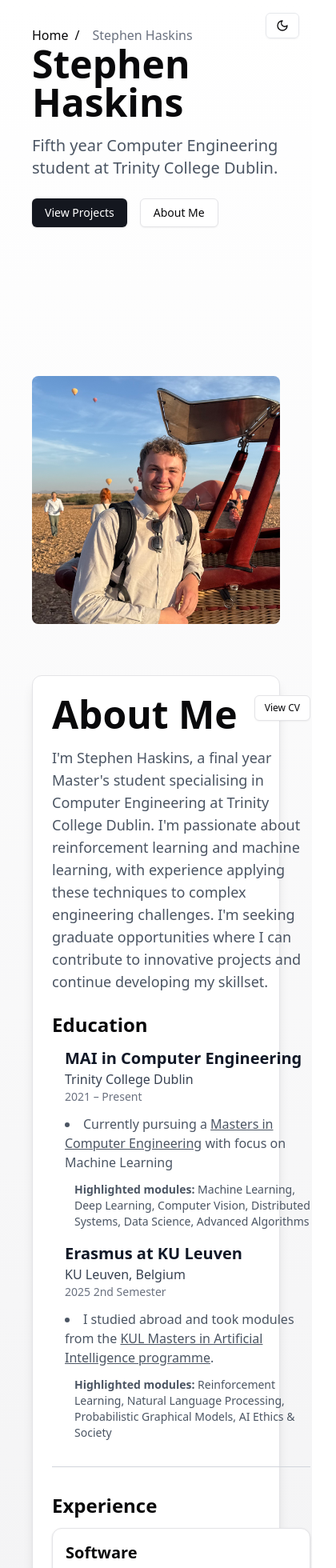
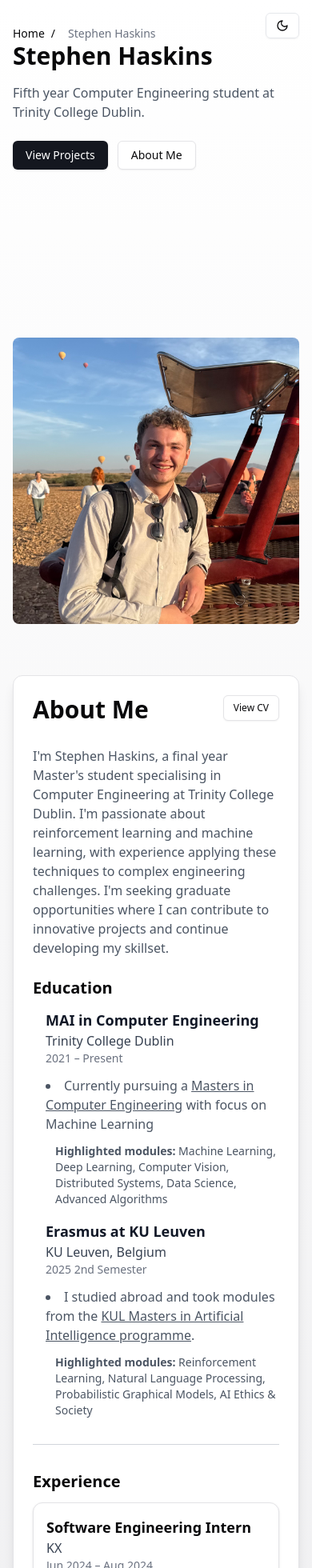
Before and after one commit to Haskins2/personalCV, a Next.js app: page / in a window 390 px wide. Shown: the top 1960 px of the page at 80% size, 420 px wide, since content can reach past the window. Built offline with nearby package versions, Linux system fonts and the light colour scheme.

Commit message:
added mobile support

```diff
--- a/src/app/globals.css
+++ b/src/app/globals.css
@@ -56,4 +56,9 @@
   body {
     @apply bg-background text-foreground;
   }
+  img, video {
+    max-width: 100%;
+    height: auto;
+    display: block;
+  }
 }
--- a/src/app/page.tsx
+++ b/src/app/page.tsx
@@ -109,19 +109,19 @@ export default function Home() {
     <PageTransition>
       <div className="min-h-screen scroll-smooth bg-gradient-to-b from-white to-zinc-200 dark:from-zinc-900 dark:to-zinc-800">
         <ThemeToggle />
-        <div className="container mx-auto px-10 py-8 flex flex-col min-h-screen">
+        <div className="container mx-auto px-4 sm:px-6 md:px-10 py-8 flex flex-col min-h-screen">
         {/* Breadcrumb */}
         <div className="mt-auto">
           <Breadcrumb items={breadcrumbItems} />
         </div>
-        <div className="flex-grow flex flex-col md:flex-row items-center justify-between mb-8">
+        <div className="flex-grow flex flex-col md:flex-row items-center justify-between gap-6 mb-8">
           {/* Buttons */}
           <div className="md:w-1/2 mb-8 md:mb-0">
-            <h1 className="text-5xl font-bold mb-4">Stephen Haskins</h1>
-            <p className="text-xl text-gray-600 mb-6 dark:text-gray-300">
+            <h1 className="text-3xl sm:text-4xl md:text-5xl font-bold mb-4">Stephen Haskins</h1>
+            <p className="text-base sm:text-lg md:text-xl text-gray-600 mb-6 dark:text-gray-300">
               Fifth year Computer Engineering student at Trinity College Dublin.
             </p>
-            <div className="space-x-4">
+            <div className="flex flex-wrap gap-3">
               <Link href="/projects">
                 <Button className="bg-[#14171f] text-white dark:bg-gray-200 dark:text-gray-800">View Projects</Button>
               </Link>
@@ -132,7 +132,7 @@ export default function Home() {
           </div>
 
           {/* Image */}
-          <div className="md:w-1/2 bg-gray-200 dark:bg-gray-300 rounded-lg aspect-square flex items-center justify-center overflow-hidden">
+          <div className="md:w-1/2 w-full bg-gray-200 dark:bg-gray-300 rounded-lg aspect-square flex items-center justify-center overflow-hidden">
             <Image
               src="/headshot.jpeg"
               alt="Headshot"
@@ -145,28 +145,28 @@ export default function Home() {
       </div>
 
       {/* About Section */}
-      <div id="about" className="container mx-auto px-10 pb-16">
+      <div id="about" className="container mx-auto px-4 sm:px-6 md:px-10 pb-16">
         <Card className="p-6 shadow-lg">
           <div className="flex flex-col md:flex-row items-start justify-between">
             {/* Left side content */}
-            <div className="md:auto mb-8 md:mb-0 pr-8">
+            <div className="md:auto mb-8 md:mb-0 md:pr-8">
               <div className="flex justify-between items-start mb-4">
-                <h1 className="text-5xl font-bold dark:text-white">About Me</h1>
+                <h1 className="text-3xl sm:text-4xl md:text-5xl font-bold dark:text-white">About Me</h1>
                 <div className="flex gap-3">
                   <Link href="/CV.pdf" target="_blank" rel="noopener noreferrer">
                     <Button size="sm" variant="outline" className="mb-4 dark:bg-gray-300 dark:text-black">View CV</Button>
                   </Link>
                 </div>
               </div>
-              <p className="text-lg text-gray-600 dark:text-gray-300 mb-6">
+              <p className="text-base sm:text-lg text-gray-600 dark:text-gray-300 mb-6">
                 I&apos;m Stephen Haskins, a final year Master&apos;s student specialising in Computer Engineering at Trinity College Dublin. I&apos;m passionate about reinforcement learning and machine learning, with experience applying these techniques to complex engineering challenges. I&apos;m seeking graduate opportunities where I can contribute to innovative projects and continue developing my skillset.
               </p>
 
-              <h2 className="text-2xl font-semibold mb-3 dark:text-white">Education</h2>
+              <h2 className="text-xl sm:text-2xl font-semibold mb-3 dark:text-white">Education</h2>
               <div className="mb-6 pl-4">
                 {education.map((edu) => (
                   <div key={`${edu.degree}-${edu.institution}`} className="mb-4">
-                    <h3 className="text-xl font-semibold text-gray-900 dark:text-white">{edu.degree}</h3>
+                    <h3 className="text-lg sm:text-xl font-semibold text-gray-900 dark:text-white">{edu.degree}</h3>
                     <p className="text-gray-700 dark:text-gray-300 font-medium">{edu.institution}</p>
                     <p className="text-gray-500 dark:text-gray-400 text-sm mb-3">{edu.period}</p>
                     {Array.isArray(edu.description) ? (
@@ -191,13 +191,13 @@ export default function Home() {
 
               <hr className="my-8 border-gray-300 dark:border-gray-600" />
 
-              <h2 className="text-2xl font-semibold mb-3 dark:text-white">Experience</h2>
+              <h2 className="text-xl sm:text-2xl font-semibold mb-3 dark:text-white">Experience</h2>
               <div className="space-y-4 mb-6">
                 {experiences.map((exp) => (
                   <Card key={`${exp.role}-${exp.company}`} className="p-4 dark:bg-zinc-800 dark:border-zinc-700">
                     <div className="flex items-start justify-between gap-4">
                       <div className="flex-1">
-                        <h3 className="text-xl font-semibold dark:text-white">{exp.role}</h3>
+                        <h3 className="text-lg sm:text-xl font-semibold dark:text-white">{exp.role}</h3>
                         <p className="text-gray-700 dark:text-gray-300">{exp.company}</p>
                         <p className="text-gray-500 dark:text-gray-400 text-sm mb-2">{exp.period}</p>
                         {Array.isArray(exp.description) ? (
@@ -218,7 +218,7 @@ export default function Home() {
                       </div>
                       {exp.image ? (
                         <div
-                          className="shrink-0 overflow-hidden rounded-md mr-3 flex items-center justify-center"
+                          className="hidden md:flex shrink-0 overflow-hidden rounded-md mr-3 items-center justify-center"
                           style={{
                             height: (exp as any).imageHeight ?? 96,
                             width: (exp as any).imageWidth ?? 96,
@@ -242,7 +242,7 @@ export default function Home() {
 
               <hr className="my-8 border-gray-300 dark:border-gray-600" />
 
-              <h2 className="text-2xl font-semibold mb-3 dark:text-white">Achievements</h2>
+              <h2 className="text-xl sm:text-2xl font-semibold mb-3 dark:text-white">Achievements</h2>
               <ul className="list-disc list-inside text-gray-700 mb-2 dark:text-white">
                 <li>
                   I took part in the '
@@ -263,8 +263,8 @@ export default function Home() {
 
               <hr className="my-8 border-gray-300 dark:border-gray-600" />
 
-              <h2 className="text-2xl font-semibold mb-3 dark:text-white">Hobbies</h2>
-              <p className="text-gray-600 dark:text-gray-300 mb-4">I'm also passionate about photography, starting when I bought a €30 film camera from a car boot sale in Dresden. This complements my love for travelling, see some photos below.
+              <h2 className="text-xl sm:text-2xl font-semibold mb-3 dark:text-white">Hobbies</h2>
+              <p className="text-base sm:text-lg text-gray-600 dark:text-gray-300 mb-4">I'm also passionate about photography, starting when I bought a €30 film camera from a car boot sale in Dresden. This complements my love for travelling, see some photos below.
               </p>
               <Link href="/photography">
                 <Button size="default" className="bg-[#14171f] text-white dark:bg-gray-200 dark:text-black">View Photography</Button>
--- a/src/app/projects/biometrics-identification-system/page.tsx
+++ b/src/app/projects/biometrics-identification-system/page.tsx
@@ -29,7 +29,7 @@ const Page = () => {
     <PageTransition>
       <div className="bg-zinc-50 dark:bg-zinc-900 min-h-screen">
         <ThemeToggle />
-        <div className="container mx-auto px-6 py-8">
+        <div className="container mx-auto px-4 sm:px-6 md:px-8 py-8">
           <div className="mb-8">
             <Breadcrumb items={breadcrumbItems} />
           </div>
@@ -47,7 +47,7 @@ const Page = () => {
 
               <div className="space-y-6">
                 <div>
-                  <h1 className="text-4xl font-bold mb-3 dark:text-white">
+                  <h1 className="text-3xl sm:text-4xl font-bold mb-3 dark:text-white">
                     {project.title}
                   </h1>
                   <div className="flex items-center gap-4 mb-4">
@@ -61,11 +61,11 @@ const Page = () => {
                 </div>
 
                 <div>
-                  <h3 className="text-xl font-semibold mb-3 dark:text-white">
-                    Project Overview
+                  <h3 className="text-lg sm:text-xl font-semibold mb-3 dark:text-white">
+                    Overview
                   </h3>
-                  <p className="text-gray-700 dark:text-gray-300 text-lg leading-relaxed">
-                    {project.description}
+                  <p className="text-gray-700 dark:text-gray-300 text-base sm:text-lg leading-relaxed text-left mb-6">
+                    overview.
                   </p>
                 </div>
 
--- a/src/app/projects/computer-vision-project/page.tsx
+++ b/src/app/projects/computer-vision-project/page.tsx
@@ -29,7 +29,7 @@ const Page = () => {
     <PageTransition>
       <div className="bg-zinc-50 dark:bg-zinc-900 min-h-screen">
         <ThemeToggle />
-        <div className="container mx-auto px-6 py-8">
+        <div className="container mx-auto px-4 sm:px-6 md:px-8 py-8">
           <div className="mb-8">
             <Breadcrumb items={breadcrumbItems} />
           </div>
@@ -47,7 +47,7 @@ const Page = () => {
 
               <div className="space-y-6">
                 <div>
-                  <h1 className="text-4xl font-bold mb-3 dark:text-white">
+                  <h1 className="text-3xl sm:text-4xl font-bold mb-3 dark:text-white">
                     {project.title}
                   </h1>
                   <div className="flex items-center gap-4 mb-4">
@@ -61,18 +61,18 @@ const Page = () => {
                 </div>
 
                 <div>
-                  <h3 className="text-xl font-semibold mb-3 dark:text-white">
+                  <h3 className="text-lg sm:text-xl font-semibold mb-3 dark:text-white">
                     Project Overview
                   </h3>
-                  <p className="text-gray-700 dark:text-gray-300 text-lg leading-relaxed">
+                  <p className="text-gray-700 dark:text-gray-300 text-base sm:text-lg leading-relaxed">
                     {project.description}
                   </p>
                 </div>
 
                 {project.githubUrl && (
                   <div className="flex justify-left mb-0">
-                    <Link href={project.githubUrl} target="_blank" rel="noopener noreferrer">
-                      <Button className="bg-gray-800 hover:bg-gray-700 text-white dark:bg-gray-200 dark:hover:bg-gray-300 dark:text-black flex items-center mb-0">
+                    <Link href={project.githubUrl} target="_blank" rel="noopener noreferrer" className="w-full md:w-auto">
+                      <Button className="w-full md:w-auto bg-gray-800 hover:bg-gray-700 text-white dark:bg-gray-200 dark:hover:bg-gray-300 dark:text-black flex items-center mb-0">
                         <svg className="w-5 h-5 mr-2" fill="currentColor" viewBox="0 0 24 24">
                           <path d="M12 0c-6.626 0-12 5.373-12 12 0 5.302 3.438 9.8 8.207 11.387.599.111.793-.261.793-.577v-2.234c-3.338.726-4.033-1.416-4.033-1.416-.546-1.387-1.333-1.756-1.333-1.756-1.089-.745.083-.729.083-.729 1.205.084 1.839 1.237 1.839 1.237 1.07 1.834 2.807 1.304 3.492.997.107-.775.418-1.305.762-1.604-2.665-.305-5.467-1.334-5.467-5.931 0-1.311.469-2.381 1.236-3.221-.124-.303-.535-1.524.117-3.176 0 0 1.008-.322 3.301 1.23.957-.266 1.983-.399 3.003-.404 1.02.005 2.047.138 3.006.404 2.291-1.552 3.297-1.23 3.297-1.23.653 1.653.242 2.874.118 3.176.77.84 1.235 1.911 1.235 3.221 0 4.609-2.807 5.624-5.479 5.921.43.372.823 1.102.823 2.222v3.293c0 .319.192.694.801.576 4.765-1.589 8.199-6.086 8.199-11.386 0-6.627-5.373-12-12-12z"/>
                         </svg>
@@ -124,7 +124,7 @@ const Page = () => {
                 <li>Batch size reduction during fine-tuning for better stability</li>
               </ul>
 
-              <div className="relative mx-auto w-full h-96 lg:h-[420px] rounded-lg overflow-hidden shadow-lg mb-8">
+              <div className="relative mx-auto w-full h-64 sm:h-80 lg:h-[420px] rounded-lg overflow-hidden shadow-lg mb-8">
                 <Image
                   src="/overfitting.jpg"
                   alt="Computer Vision project overview"
@@ -142,7 +142,7 @@ const Page = () => {
               <h3 className="text-2xl font-semibold mb-1 dark:text-white">Results</h3>
               Our final system achieved a mean F1 score of 0.83, reflecting overall per-image multi-label performance. Below are a few two good outputs.
             </div>
-            <div className="relative w-2/3 h-96 lg:h-[420px] rounded-lg overflow-hidden shadow-lg mb-4 mx-10">
+            <div className="relative w-full md:w-2/3 h-64 sm:h-80 lg:h-[420px] rounded-lg overflow-hidden shadow-lg mb-4 md:mx-10">
               <Image
                 src="/example.jpg"
                 alt="Computer Vision project overview"
@@ -152,7 +152,7 @@ const Page = () => {
               />
             </div>
             It is also important to take a look at a few poor results, and highlight the challenges that could affect performance.
-            <div className="relative w-2/3 h-96 lg:h-[420px] rounded-lg overflow-hidden shadow-lg mb-8 mt-3 mx-10">
+            <div className="relative w-full md:w-2/3 h-64 sm:h-80 lg:h-[420px] rounded-lg overflow-hidden shadow-lg mb-8 mt-3 md:mx-10">
               <Image
                 src="/bad_example.jpg"
                 alt="Computer Vision project overview"
--- a/src/app/projects/information-retrieval-pipeline/page.tsx
+++ b/src/app/projects/information-retrieval-pipeline/page.tsx
@@ -31,7 +31,7 @@ const Page = () => {
     <PageTransition>
       <div className="bg-zinc-50 dark:bg-zinc-900 min-h-screen">
         <ThemeToggle />
-        <div className="container mx-auto px-6 py-8">
+        <div className="container mx-auto px-4 sm:px-6 md:px-8 py-8">
           <div className="mb-8">
             <Breadcrumb items={breadcrumbItems} />
           </div>
@@ -49,7 +49,7 @@ const Page = () => {
 
               <div className="space-y-6">
                 <div>
-                  <h1 className="text-4xl font-bold mb-3 dark:text-white">
+                  <h1 className="text-3xl sm:text-4xl font-bold mb-3 dark:text-white">
                     {project.title}
                   </h1>
                   <div className="flex items-center gap-4 mb-4">
@@ -63,18 +63,18 @@ const Page = () => {
                 </div>
 
                 <div>
-                  <h3 className="text-xl font-semibold mb-3 dark:text-white">
+                  <h3 className="text-lg sm:text-xl font-semibold mb-3 dark:text-white">
                     Project Overview
                   </h3>
-                  <p className="text-gray-700 dark:text-gray-300 text-lg leading-relaxed">
+                  <p className="text-gray-700 dark:text-gray-300 text-base sm:text-lg leading-relaxed">
                     {project.description}
                   </p>
                 </div>
 
                 {project.githubUrl && (
                   <div className="flex justify-left mb-0">
-                    <Link href={project.githubUrl} target="_blank" rel="noopener noreferrer">
-                      <Button className="bg-gray-800 hover:bg-gray-700 text-white dark:bg-gray-200 dark:hover:bg-gray-300 dark:text-black flex items-center mb-0">
+                    <Link href={project.githubUrl} target="_blank" rel="noopener noreferrer" className="w-full md:w-auto">
+                      <Button className="w-full md:w-auto bg-gray-800 hover:bg-gray-700 text-white dark:bg-gray-200 dark:hover:bg-gray-300 dark:text-black flex items-center mb-0">
                         <svg className="w-5 h-5 mr-2" fill="currentColor" viewBox="0 0 24 24">
                           <path d="M12 0c-6.626 0-12 5.373-12 12 0 5.302 3.438 9.8 8.207 11.387.599.111.793-.261.793-.577v-2.234c-3.338.726-4.033-1.416-4.033-1.416-.546-1.387-1.333-1.756-1.333-1.756-1.089-.745.083-.729.083-.729 1.205.084 1.839 1.237 1.839 1.237 1.07 1.834 2.807 1.304 3.492.997.107-.775.418-1.305.762-1.604-2.665-.305-5.467-1.334-5.467-5.931 0-1.311.469-2.381 1.236-3.221-.124-.303-.535-1.524.117-3.176 0 0 1.008-.322 3.301 1.23.957-.266 1.983-.399 3.003-.404 1.02.005 2.047.138 3.006.404 2.291-1.552 3.297-1.23 3.297-1.23.653 1.653.242 2.874.118 3.176.77.84 1.235 1.911 1.235 3.221 0 4.609-2.807 5.624-5.479 5.921.43.372.823 1.102.823 2.222v3.293c0 .319.192.694.801.576 4.765-1.589 8.199-6.086 8.199-11.386 0-6.627-5.373-12-12-12z"/>
                         </svg>
--- a/src/app/projects/machine-learning-project/page.tsx
+++ b/src/app/projects/machine-learning-project/page.tsx
@@ -30,7 +30,7 @@ const Page = () => {
     <PageTransition>
       <div className="bg-zinc-50 dark:bg-zinc-900 min-h-screen">
         <ThemeToggle />
-        <div className="container mx-auto px-6 py-8">
+        <div className="container mx-auto px-4 sm:px-6 md:px-8 py-8">
           <div className="mb-8">
             <Breadcrumb items={breadcrumbItems} />
           </div>
@@ -48,7 +48,7 @@ const Page = () => {
 
               <div className="space-y-6">
                 <div>
-                  <h1 className="text-4xl font-bold mb-3 dark:text-white">
+                  <h1 className="text-3xl sm:text-4xl font-bold mb-3 dark:text-white">
                     {project.title}
                   </h1>
                   <div className="flex items-center gap-4 mb-4">
@@ -62,18 +62,18 @@ const Page = () => {
                 </div>
 
                 <div>
-                  <h3 className="text-xl font-semibold mb-3 dark:text-white">
+                  <h3 className="text-lg sm:text-xl font-semibold mb-3 dark:text-white">
                     Project Overview
                   </h3>
-                  <p className="text-gray-700 dark:text-gray-300 text-lg leading-relaxed">
+                  <p className="text-gray-700 dark:text-gray-300 text-base sm:text-lg leading-relaxed">
                     {project.description}
                   </p>
                 </div>
 
                 {project.githubUrl && (
                   <div className="flex justify-left mb-0">
-                    <Link href={project.githubUrl} target="_blank" rel="noopener noreferrer">
-                      <Button className="bg-gray-800 hover:bg-gray-700 text-white dark:bg-gray-200 dark:hover:bg-gray-300 dark:text-black flex items-center mb-0">
+                    <Link href={project.githubUrl} target="_blank" rel="noopener noreferrer" className="w-full md:w-auto">
+                      <Button className="w-full md:w-auto bg-gray-800 hover:bg-gray-700 text-white dark:bg-gray-200 dark:hover:bg-gray-300 dark:text-black flex items-center mb-0">
                         <svg className="w-5 h-5 mr-2" fill="currentColor" viewBox="0 0 24 24">
                           <path d="M12 0c-6.626 0-12 5.373-12 12 0 5.302 3.438 9.8 8.207 11.387.599.111.793-.261.793-.577v-2.234c-3.338.726-4.033-1.416-4.033-1.416-.546-1.387-1.333-1.756-1.333-1.756-1.089-.745.083-.729.083-.729 1.205.084 1.839 1.237 1.839 1.237 1.07 1.834 2.807 1.304 3.492.997.107-.775.418-1.305.762-1.604-2.665-.305-5.467-1.334-5.467-5.931 0-1.311.469-2.381 1.236-3.221-.124-.303-.535-1.524.117-3.176 0 0 1.008-.322 3.301 1.23.957-.266 1.983-.399 3.003-.404 1.02.005 2.047.138 3.006.404 2.291-1.552 3.297-1.23 3.297-1.23.653 1.653.242 2.874.118 3.176.77.84 1.235 1.911 1.235 3.221 0 4.609-2.807 5.624-5.479 5.921.43.372.823 1.102.823 2.222v3.293c0 .319.192.694.801.576 4.765-1.589 8.199-6.086 8.199-11.386 0-6.627-5.373-12-12-12z"/>
                         </svg>
--- a/src/app/projects/page.tsx
+++ b/src/app/projects/page.tsx
@@ -89,23 +89,23 @@ const breadcrumbItems = [{ label: "Home", href: "/" }, { label: "Projects" }];
 const ProjectsPage: React.FC = () => {
   return (
     <PageTransition>
-      <div className="bg-zinc-50 dark:bg-zinc-900 min-h-50">
+      <div className="bg-zinc-50 dark:bg-zinc-900 min-h-screen">
         <ThemeToggle />
-        <div className="container mx-auto px-6 py-8">
+        <div className="container mx-auto px-4 sm:px-6 md:px-8 py-8">
         <div className="mb-8">
           <Breadcrumb items={breadcrumbItems} />
         </div>
 
         <div className="mb-8">
-          <div className="max-w-6xl mx-auto flex items-start justify-between">
+          <div className="max-w-6xl mx-auto flex flex-col md:flex-row items-start justify-between gap-4">
             <div className="text-left">
-              <h1 className="text-4xl font-bold mb-3 dark:text-white">My Projects</h1>
-              <p className="text-xl text-gray-600 dark:text-gray-300 mb-1">
+              <h1 className="text-3xl sm:text-4xl font-bold mb-3 dark:text-white">My Projects</h1>
+              <p className="text-base sm:text-lg md:text-xl text-gray-600 dark:text-gray-300 mb-1">
                 A collection of some projects I&apos;ve worked on, from hackathons, college assignments to personal development.
               </p>
             </div>
-            <Link href="https://github.com/Haskins2" target="_blank" rel="noopener noreferrer">
-              <Button className="bg-gray-800 hover:bg-gray-700 text-white dark:bg-gray-200 dark:hover:bg-gray-300 dark:text-black flex items-center mt-1">
+            <Link href="https://github.com/Haskins2" target="_blank" rel="noopener noreferrer" className="w-full md:w-auto">
+              <Button className="w-1/2 md:w-auto bg-gray-800 hover:bg-gray-700 text-white dark:bg-gray-200 dark:hover:bg-gray-300 dark:text-black flex items-center mt-1">
                 <svg className="w-5 h-5 mr-2" fill="currentColor" viewBox="0 0 24 24" aria-hidden="true">
                   <path d="M12 0c-6.626 0-12 5.373-12 12 0 5.302 3.438 9.8 8.207 11.387.599.111.793-.261.793-.577v-2.234c-3.338.726-4.033-1.416-4.033-1.416-.546-1.387-1.333-1.756-1.333-1.756-1.089-.745.083-.729.083-.729 1.205.084 1.839 1.237 1.839 1.237 1.07 1.834 2.807 1.304 3.492.997.107-.775.418-1.305.762-1.604-2.665-.305-5.467-1.334-5.467-5.931 0-1.311.469-2.381 1.236-3.221-.124-.303-.535-1.524.117-3.176 0 0 1.008-.322 3.301 1.23.957-.266 1.983-.399 3.003-.404 1.02.005 2.047.138 3.006.404 2.291-1.552 3.297-1.23 3.297-1.23.653 1.653.242 2.874.118 3.176.77.84 1.235 1.911 1.235 3.221 0 4.609-2.807 5.624-5.479 5.921.43.372.823 1.102.823 2.222v3.293c0 .319.192.694.801.576 4.765-1.589 8.199-6.086 8.199-11.386 0-6.627-5.373-12-12-12z"/>
                 </svg>
@@ -117,7 +117,7 @@ const ProjectsPage: React.FC = () => {
 
         <div className="grid grid-cols-1 md:grid-cols-2 lg:grid-cols-3 gap-6 max-w-6xl mx-auto">
           {projects.map((project) => (
-            <Card key={project.id} className="overflow-hidden hover:shadow-xl transition-shadow duration-300 flex flex-col h-[500px] dark:bg-zinc-800 dark:border-zinc-700">
+            <Card key={project.id} className="overflow-hidden hover:shadow-xl transition-shadow duration-300 flex flex-col h-[460px] md:h-[500px] dark:bg-zinc-800 dark:border-zinc-700">
                               <div className="relative h-48 bg-gray-100 dark:bg-zinc-700 flex-shrink-0">
                 <Image
                   src={project.imageUrl}
@@ -130,14 +130,14 @@ const ProjectsPage: React.FC = () => {
 
               <div className="p-6 flex flex-col flex-1">
                 <div className="mb-0">
-                  <h3 className="text-xl font-semibold mb-2 dark:text-white">{project.title}</h3>
+                  <h3 className="text-lg sm:text-xl font-semibold mb-2 dark:text-white">{project.title}</h3>
                   <p className="text-sm text-gray-500 dark:text-gray-400 mb-2">
                     {project.category} • {project.date}
                   </p>
                 </div>
 
                 <div className="mb-2 flex-1 min-h-0">
-                  <p className="text-gray-600 dark:text-gray-300 line-clamp-3 h-[4.5rem]">
+                  <p className="text-gray-600 dark:text-gray-300 line-clamp-3 md:h-[4.5rem]">
                     {project.description}
                   </p>
                 </div>
--- a/src/components/Breadcrumb.tsx
+++ b/src/components/Breadcrumb.tsx
@@ -15,7 +15,7 @@ interface BreadcrumbProps {
 const Breadcrumb: React.FC<BreadcrumbProps> = ({ items }) => {
   return (
     <nav aria-label="Breadcrumb">
-      <ol className="flex items-center space-x-2">
+      <ol className="flex flex-wrap items-center gap-x-2 gap-y-1 text-sm sm:text-base">
         {items.map((item, index) => (
           <li key={index}>
             {item.href ? (
```
